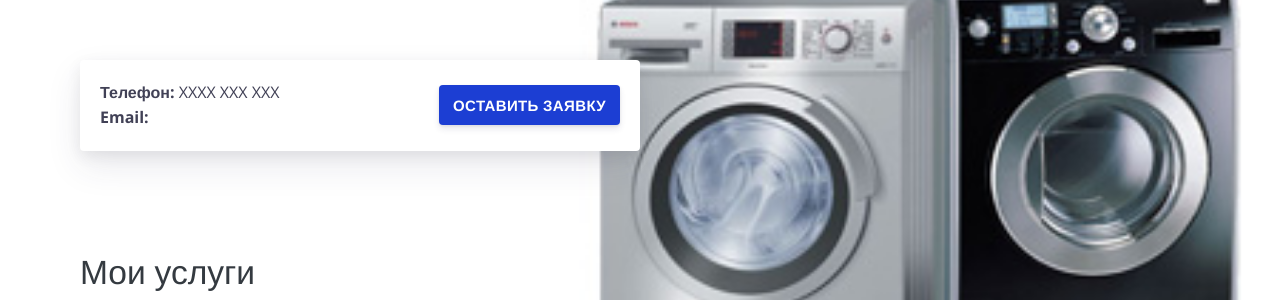
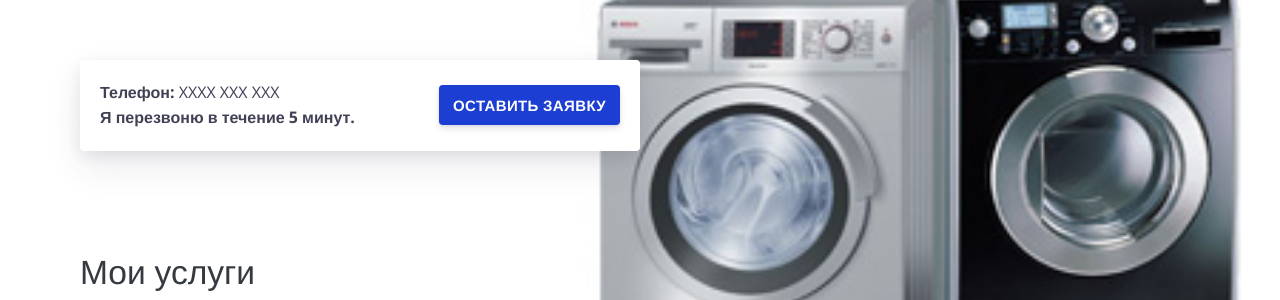
Before and after one commit to fedorsma/fedorsma.github.io, a Jekyll site: the page built from index.html, in a window 1280 px wide. Shown: the part 414-714 px from the top of the page. Built offline with Jekyll 4.4.1, drawn with Linux system fonts in a browser that asks for light colours.

Commit message:
Update index.html

```diff
--- a/index.html
+++ b/index.html
@@ -15,7 +15,7 @@ bodyClass: page-home
   <div class="call">
     <div class="call-box-top">
       <div class="call-phone"><strong>Телефон: </strong> {{ site.data.contact.phone }} </div>
-      <div class="call-email"><strong>Email: </strong>
+      <div class="call-email"><strong>Я перезвоню в течение 5 минут.</strong>
         <a href="mailto:{{ site.data.contact.email }}">
           {{ site.data.contact.email }}
         </a>
```
